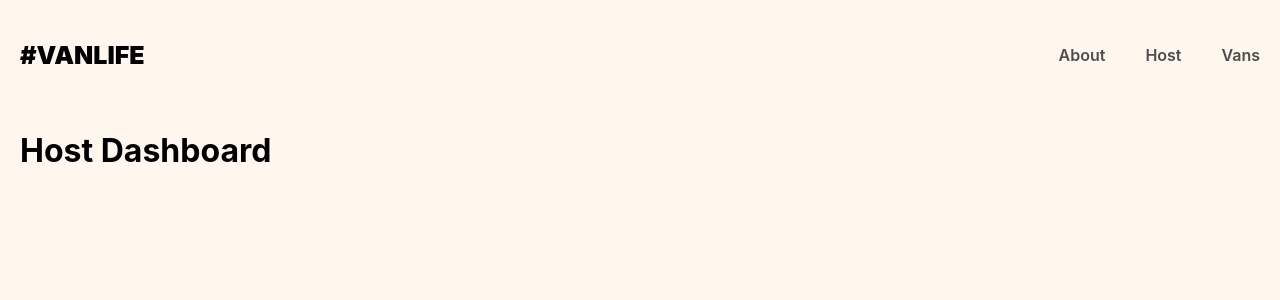
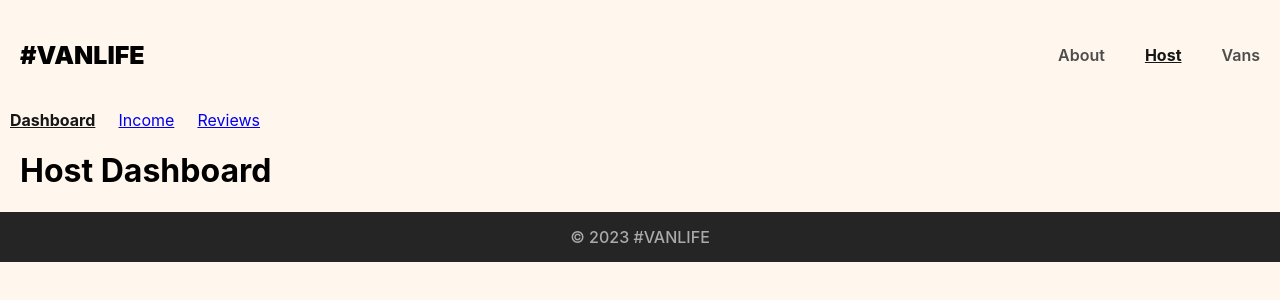
Before and after one commit to ChandraShekharAgrawal/react-router-practice, a React (Create React App) app: page /host in a window 1280 px wide. Shown: the top 300 px of the page. Built offline with nearby package versions, Linux system fonts and the light colour scheme.

Commit message:
added styling to navbar using NavLink

```diff
--- a/src/App.js
+++ b/src/App.js
@@ -8,6 +8,7 @@
 import Dashboard from "./pages/Host/Dashboard";
 import Income from "./pages/Host/Income";
 import Reviews from "./pages/Host/Reviews";
+import HostLayout from "./components/HostLayout";
 
 function App() {
   return (
@@ -18,9 +19,11 @@
           <Route path="/about" element={<About />} />
           <Route path="/vans" element={<Vans />} />
           <Route path="/vans/:id" element={<VanDetail />} />
-          <Route path="/host" element={<Dashboard />} />
-          <Route path="/host/income" element={<Income />} />
-          <Route path="/host/reviews" element={<Reviews />} />
+          <Route path="/host" element={<HostLayout />}>
+            <Route index element={<Dashboard />} />
+            <Route path="income" element={<Income />} />
+            <Route path="reviews" element={<Reviews />} />
+          </Route>
         </Route>
       </Routes>
     </BrowserRouter>
--- /dev/null
+++ b/src/components/Footer.jsx
@@ -0,0 +1,5 @@
+const Footer = () => {
+  return <footer className="footer">&#169; 2023 #VANLIFE</footer>;
+};
+
+export default Footer;
--- a/src/components/Header.jsx
+++ b/src/components/Header.jsx
@@ -1,4 +1,4 @@
-import { Link } from "react-router-dom";
+import { Link, NavLink } from "react-router-dom";
 
 const Header = () => {
   return (
@@ -6,10 +6,25 @@
       <Link to="/" className="site-logo">
         #VANLIFE
       </Link>
-      <nav>
-        <Link to="/about">About</Link>
-        <Link to="/host">Host</Link>
-        <Link to="/vans">Vans</Link>
+      <nav className={"is-active"}>
+        <NavLink
+          to="/about"
+          className={({ isActive }) => (isActive ? "active-link" : null)}
+        >
+          About
+        </NavLink>
+        <NavLink
+          to="/host"
+          className={({ isActive }) => (isActive ? "active-link" : null)}
+        >
+          Host
+        </NavLink>
+        <NavLink
+          to="/vans"
+          className={({ isActive }) => (isActive ? "active-link" : null)}
+        >
+          Vans
+        </NavLink>
       </nav>
     </header>
   );
--- /dev/null
+++ b/src/components/HostLayout.jsx
@@ -0,0 +1,39 @@
+import { Link, NavLink } from "react-router-dom";
+import { Outlet } from "react-router-dom";
+
+const HostLayout = () => {
+  const activeStyles = {
+    fontWeight: "bold",
+    textDecoration: "underline",
+    color: "#161616",
+  };
+
+  return (
+    <>
+      <nav className="host-nav">
+        <NavLink
+          to="/host"
+          end
+          style={({ isActive }) => (isActive ? activeStyles : null)}
+        >
+          Dashboard
+        </NavLink>
+        <NavLink
+          to="/host/income"
+          style={({ isActive }) => (isActive ? activeStyles : null)}
+        >
+          Income
+        </NavLink>
+        <NavLink
+          to="/host/reviews"
+          style={({ isActive }) => (isActive ? activeStyles : null)}
+        >
+          Reviews
+        </NavLink>
+      </nav>
+      <Outlet />
+    </>
+  );
+};
+
+export default HostLayout;
--- a/src/components/Layout.jsx
+++ b/src/components/Layout.jsx
@@ -1,11 +1,13 @@
 import { Outlet } from "react-router-dom";
 import Header from "./Header";
+import Footer from "./Footer";
 
 const Layout = () => {
   return (
     <>
       <Header />
       <Outlet />
+      <Footer />
     </>
   );
 };
--- a/src/index.css
+++ b/src/index.css
@@ -32,6 +32,12 @@
   text-transform: uppercase;
   font-weight: 900;
   font-size: 25px;
+}
+
+a.active-link {
+  font-weight: bold;
+  text-decoration: underline;
+  color: #161616;
 }
 
 header a {
@@ -144,3 +150,26 @@
   color: white;
   border-radius: 10px;
 }
+
+.host-nav {
+  display: flex;
+  justify-content: space-between;
+  width: 250px;
+  margin-left: 10px;
+}
+
+.footer {
+  display: flex;
+  justify-content: center;
+  align-content: center;
+  background-color: #252525;
+  margin-top: 10px;
+  height: 50px;
+  color: #aaa;
+  align-items: center;
+  text-align: center;
+  font-family: Inter;
+  font-size: 16px;
+  font-style: normal;
+  font-weight: 500;
+}
--- a/src/pages/Host/Dashboard.jsx
+++ b/src/pages/Host/Dashboard.jsx
@@ -1,5 +1,11 @@
+import { Outlet } from "react-router-dom";
+
 const Dashboard = () => {
-  return <h1>Host Dashboard</h1>;
+  return (
+    <>
+      <h1>Host Dashboard</h1>
+    </>
+  );
 };
 
 export default Dashboard;
```
